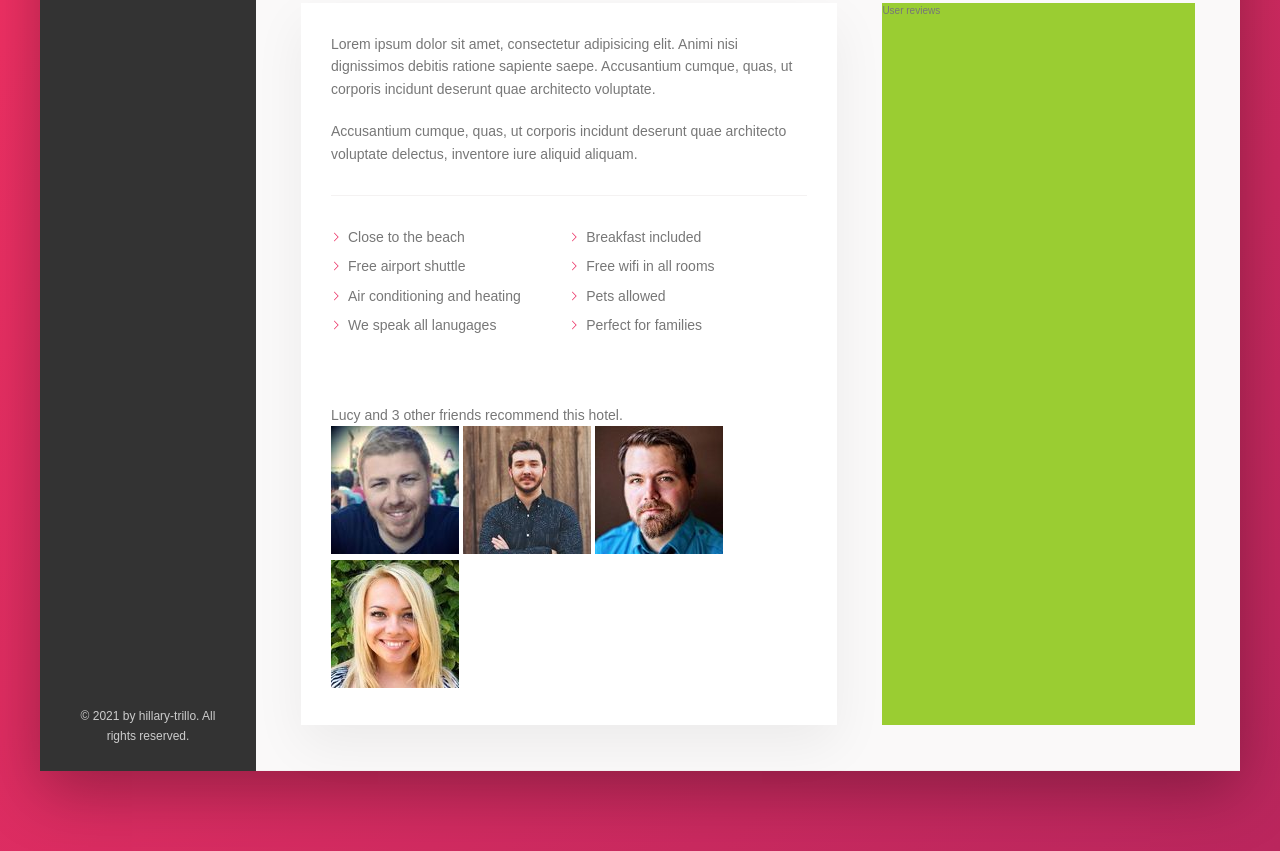
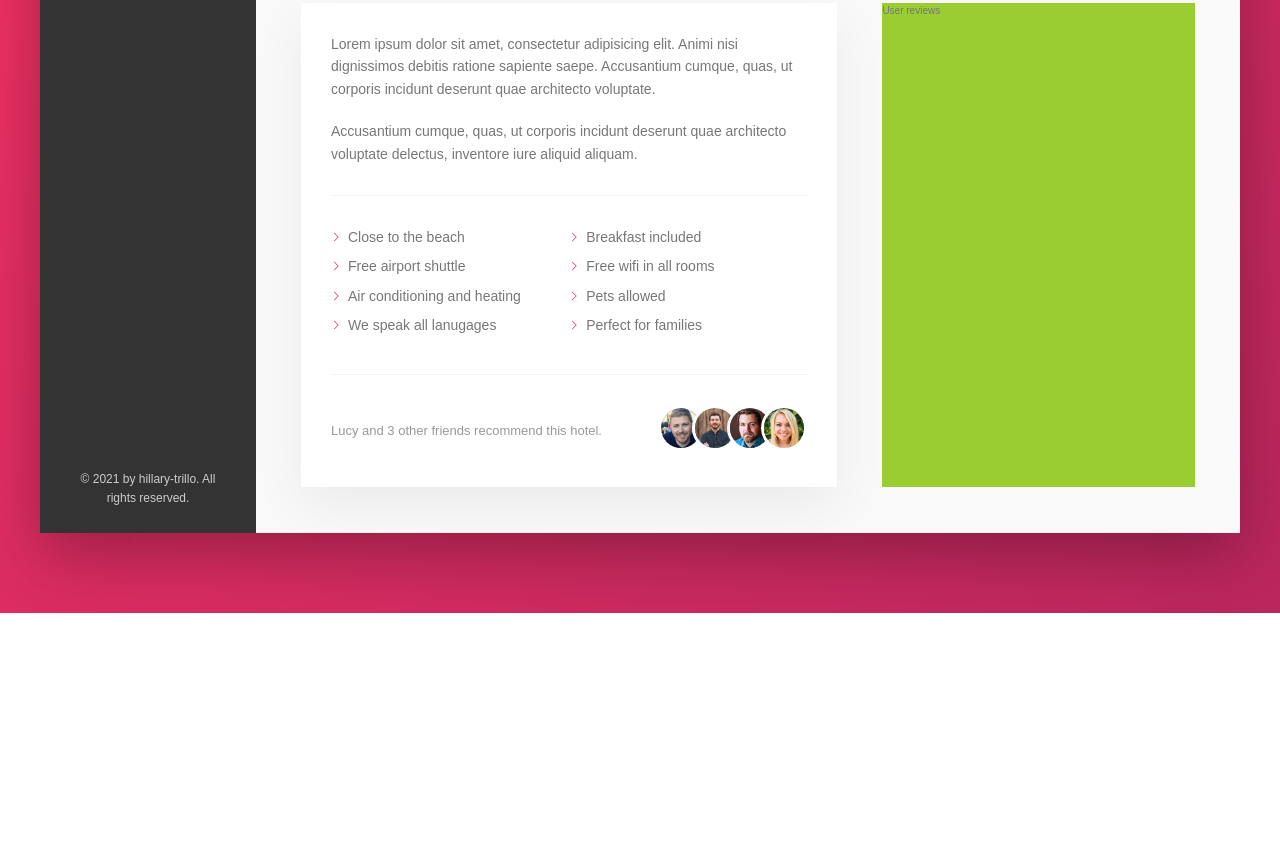
Before and after one commit to hillaryke/trillo, a website: page index.html in a window 1280 px wide. Shown: the part 644-1495 px from the top of the page. After the commit the page ends 1257 px from the top, so only its background shows below. Drawn offline with Linux system fonts and the light colour scheme.

Commit message:
Styled Recommend section, stack images over each other

```diff
--- a/sass/_components.scss
+++ b/sass/_components.scss
@@ -327,6 +327,7 @@
   margin: 3rem 0;
   padding: 3rem 0;
   border-top: var(--line);
+  border-bottom: var(--line);
 
   display: flex;
   flex-wrap: wrap;
@@ -358,4 +359,33 @@
   }
 }
 
-//////////////////////////////////////////////////// // RECOMMEND
+////////////////////////////////////////////////////
+// RECOMMEND
+.recommend {
+  font-size: 1.3rem;
+  color: var(--color-grey-dark-3);
+
+  display: flex;
+  //justify-content: space-between;
+  align-items: center;
+
+  &__count {
+  }
+
+  &__friends {
+    margin-left: auto;
+  }
+
+  &__photo {
+    box-sizing: content-box;
+    height: 4rem;
+    width: 4rem;
+    border-radius: 50%;
+    border: 3px solid #fff;
+
+    &:not(:last-child) {
+      margin-right: -1.5rem;
+    }
+
+  }
+}
```
Also changed, not shown: css/style.css.
